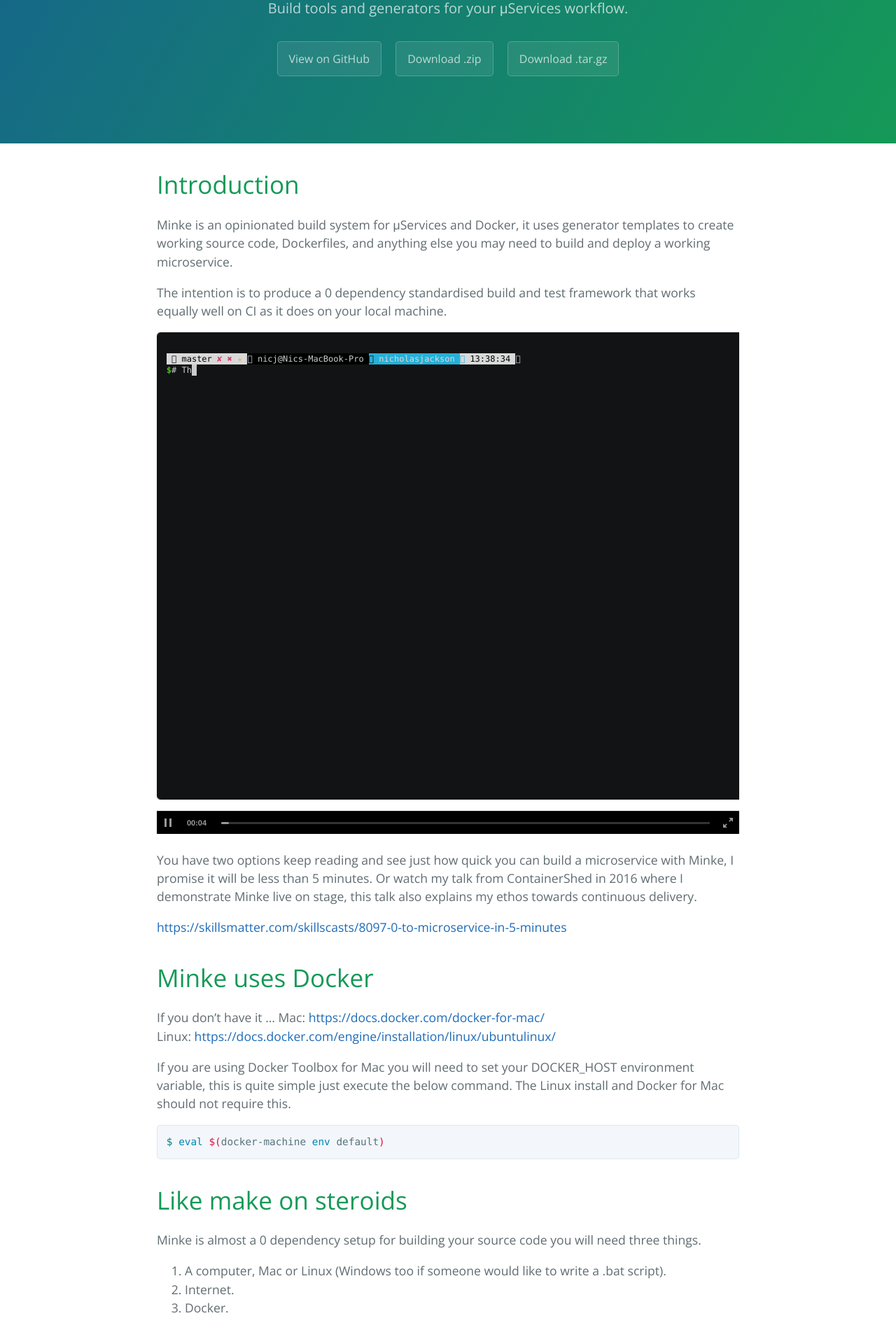
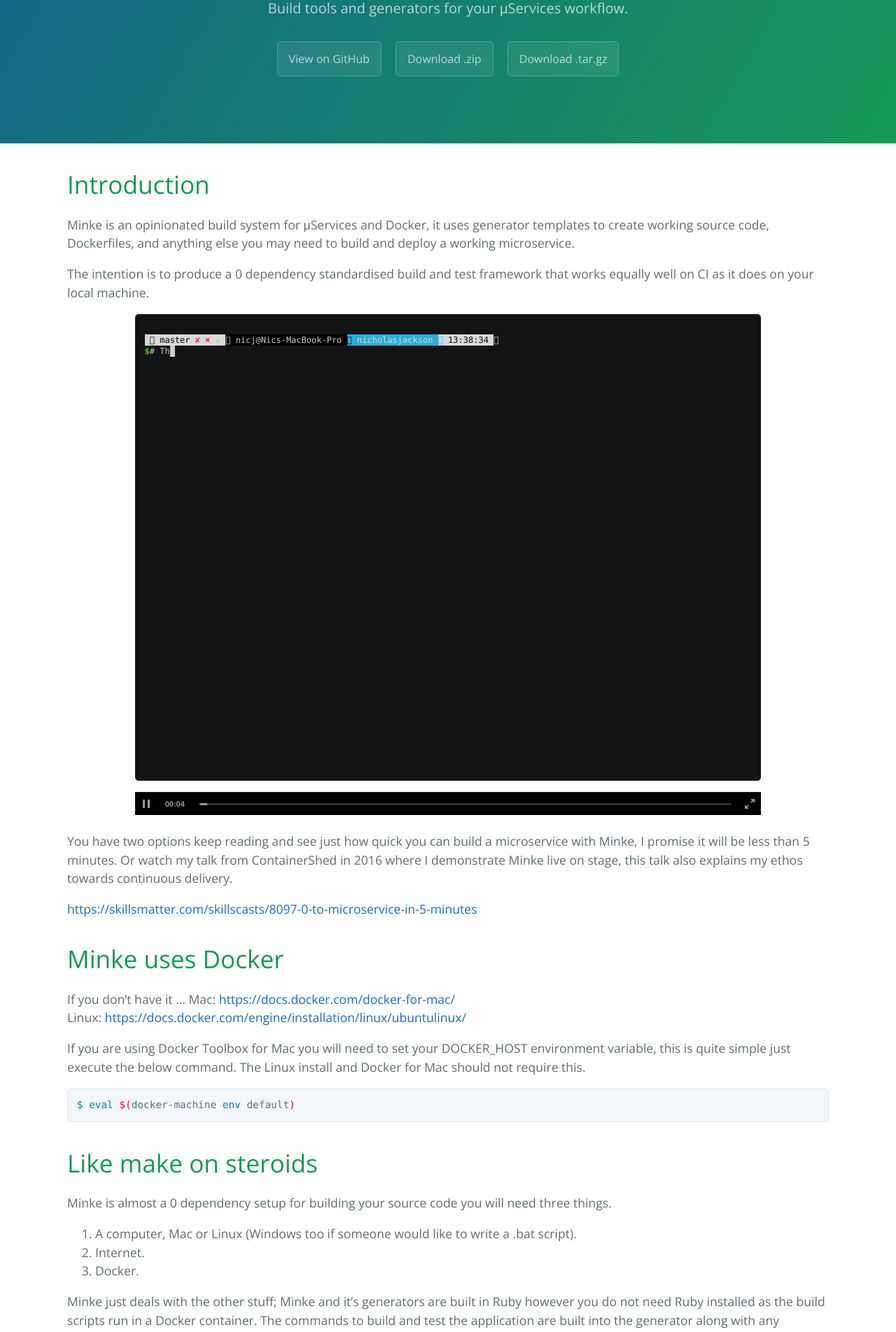
Before and after one commit to nicholasjackson/minke, a Jekyll site: the page built from index.html, in a window 1280 px wide. Shown: the part 955-2859 px from the top of the page at 70% size. Built offline with Jekyll 4.4.1, drawn with Linux system fonts in a browser that asks for light colours; the list of posts is cut into pages by our own code.

Commit message:
Updated videos

```diff
--- a/_includes/index.md
+++ b/_includes/index.md
@@ -3,7 +3,7 @@
 
 The intention is to produce a 0 dependency standardised build and test framework that works equally well on CI as it does on your local machine.
 
-<asciinema-player src="/ascii/asciicast-105833.json" autoplay="1" preload="1"></asciinema-player>
+<asciinema-player src="/ascii/asciicast-105833.json" cols="120" text-size="small" autoplay="1" preload="1"></asciinema-player>
 
 You have two options keep reading and see just how quick you can build a microservice with Minke,  I promise it will be less than 5 minutes.  Or watch my talk from ContainerShed in 2016 where I demonstrate Minke live on stage, this talk also explains my ethos towards continuous delivery.
 
--- a/css/asciinema-player.css
+++ b/css/asciinema-player.css
@@ -156,7 +156,6 @@
 }
 .asciinema-terminal .line {
   display: block;
-  width: 200%;
 }
 .asciinema-terminal .bright {
   font-weight: bold;
--- a/css/cayman.css
+++ b/css/cayman.css
@@ -97,7 +97,7 @@
     margin-top: 0; }
   @media screen and (min-width: 64em) {
     .main-content {
-      max-width: 64rem;
+      max-width: 80rem;
       padding: 2rem 6rem;
       margin: 0 auto;
       font-size: 1.1rem; } }
```
Also changed, not shown: _includes/changelog.md (+1 -1 lines), 16 other files.
